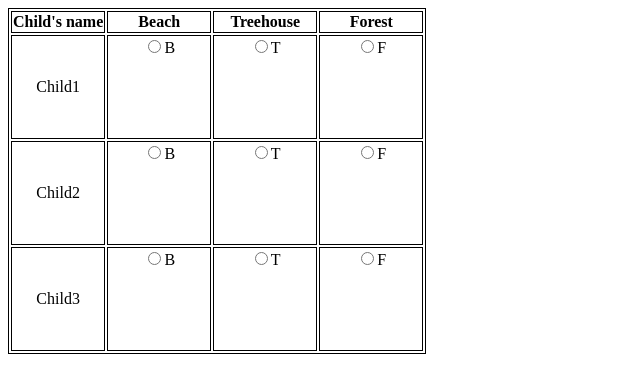
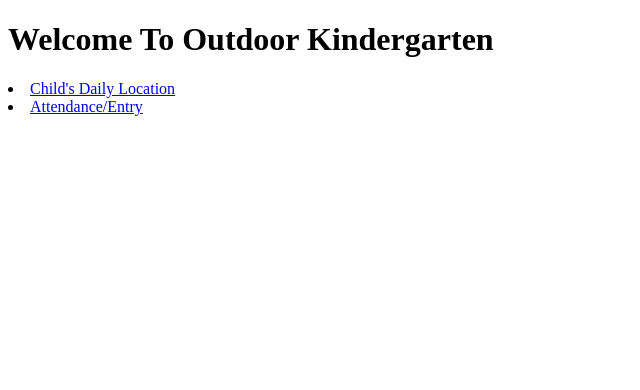
Before and after one commit to THXBurke/kinder, a plain HTML site: page index.html in a window 1280 px wide. Shown: the whole page, without its empty margins (0-640 px from the left). Drawn offline with Linux system fonts and the light colour scheme.

Commit message:
redo table in js

```diff
--- a/app.js
+++ b/app.js
@@ -4,8 +4,17 @@ var childArray = ['child1', 'child2', 'child3', 'child4', 'child5', 'child6', 'c
 var totalChildren = 0;
 var locationsArray = [];
 
-var beachLocation = document.getElementById()
-function ChildLocation() {
+
+var addChildInfo = document.getElementById('addChildInfo');
+//var staffLocation = document.getElementById('addStaffLocation');
+
+
+function addChildLocation(name, location) {
+  this.name = name;
+  this.location = location;
+}
+
+
 
 
 
--- a/index.html
+++ b/index.html
@@ -4,7 +4,17 @@
     <title>Outdoor Kindergarten</title>
     <link rel="stylesheet" href="style.css"/>
   </head>
-  <table>
+  <body>
+    <header>
+      <div id="heading">
+        <h1>Welcome To Outdoor Kindergarten</h1>
+        <nav>
+          <li><a href="index.html">Child's Daily Location</a></li>
+          <li><a href="form.html">Attendance/Entry</a></li>
+        </nav>
+      </div>
+    </header>
+  <!-- <table>
 <tr>
   <th>Child's name</th>
   <th>Beach</th>
@@ -65,8 +75,7 @@
     </div>
   </td>
 </tr>
-</table>
-  <body>
+</table> -->
     <script src="app.js"></script>
   </body>
 </html>
--- a/style.css
+++ b/style.css
@@ -1,12 +1,3 @@
 table, th, td {
   border: 1px solid black;
 }
-
-div {
-  width:100px;
-  height:100px;
-}
-
-tr td {
-  text-align: center;
-}
```
Also changed, not shown: form.html (+1 -1 lines).
